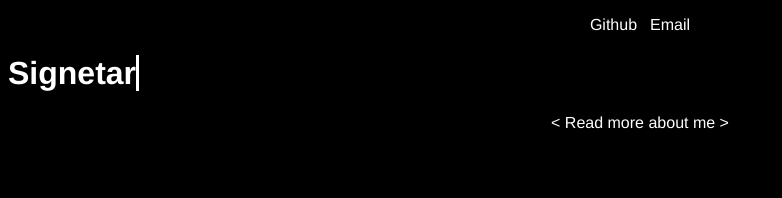
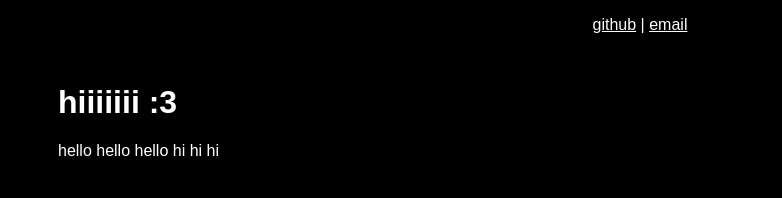
Before and after one commit to Signetar/signetar.github.io, a plain HTML site: page index.html in a window 1280 px wide. Shown: the whole page, without its empty margins (0-782 px from the left). Drawn offline with Linux system fonts and the light colour scheme.

Commit message:
Update index.html

```diff
--- a/index.html
+++ b/index.html
@@ -5,103 +5,29 @@
     <link rel="icon" type="image/x-icon" href="https://emojipedia-us.s3.amazonaws.com/source/skype/289/crystal-ball_1f52e.png">
     <link rel="stylesheet" href="styles.css">
     <style>
-        body {
-            background-color: black;
-            font-family: 'Helvetica Neue', sans-serif;
+            body {background-color: black; font-family: Arial, Helvetica, sans-serif;}
+            h1 {
+                color: white;
+                margin-top: 50px;
+                margin-left: 50px;
+                margin-right: 50px;
             }
-
-        .typewrite {
-            position: relative;
+            p {
+                color: white;
+                margin-left: 50px;
+                margin-right: 50px;
+            }
+            a {
                 color: white;
             }
-
-        .typewrite > .wrap {
-            position: relative;
-            top: 0;
-            left: 0;
-            border-right: 0.1em solid white;
-        }
-
-        a {
-            text-decoration: none;
-            color: white;
-        }
-
-        a:hover {
-            text-decoration: underline;
-        }
     </style>
-    <script>
-        document.addEventListener('DOMContentLoaded', function() {
-            const elements = document.getElementsByClassName('typewrite');
-            for (let i = 0; i < elements.length; i++) {
-                const toRotate = elements[i].getAttribute('data-type');
-                const period = elements[i].getAttribute('data-period');
-                if (toRotate) {
-                    new TxtType(elements[i], JSON.parse(toRotate), period);
-                }
-            }
-        });
-
-        class TxtType {
-            constructor(el, toRotate, period) {
-                this.toRotate = toRotate;
-                this.el = el;
-                this.loopNum = 0;
-                this.period = parseInt(period, 10) || 2000;
-                this.txt = '';
-                this.tick();
-                this.isDeleting = false;
-            }
-
-            tick() {
-                const i = this.loopNum % this.toRotate.length;
-                const fullTxt = this.toRotate[i];
-
-                if (this.isDeleting) {
-                    this.txt = fullTxt.substring(0, this.txt.length - 1);
-                } else {
-                    this.txt = fullTxt.substring(0, this.txt.length + 1);
-                }
-
-                this.el.innerHTML = '<span class="wrap">' + this.txt + '</span>';
-
-                const that = this;
-                let delta = 200 - Math.random() * 100;
-
-                if (this.isDeleting) {
-                    delta /= 2;
-                }
-
-                if (!this.isDeleting && this.txt === fullTxt) {
-                    delta = this.period;
-                    this.isDeleting = true;
-                } else if (this.isDeleting && this.txt === '') {
-                    this.isDeleting = false;
-                    this.loopNum++;
-                    delta = 500;
-                }
-
-                setTimeout(function() {
-                    that.tick();
-                }, delta);
-            }
-        }
-    </script>
     </head>
     <body>
-    <div class="container">
         <p align="center">
-            <a href="https://github.com/Signetar">Github</a> | <a href="mailto:me@hyeonwook.com">Email</a>
+            <a href="https://github.com/Signetar">github</a> | <a href="mailto:endpiece@icloud.com">email</a>
         </p>
-        <h1>
-            <a href="" class="typewrite" data-period="1000" data-type='[ "Hyeonwook", "Signetar" ]'>
-                <span class="wrap"></span>
-            </a>
-        </h1>
-        <p align="center">
-            <a href="">< Read more about me ></a>
-        </p>
-    </div>
+        <h1>hiiiiiii :3</h1>
+        <p>hello hello hello hi hi hi</p>
+        Content goes here probably
     </body>
 </html>
```
Lines whose indentation alone changed are shown as unchanged.
